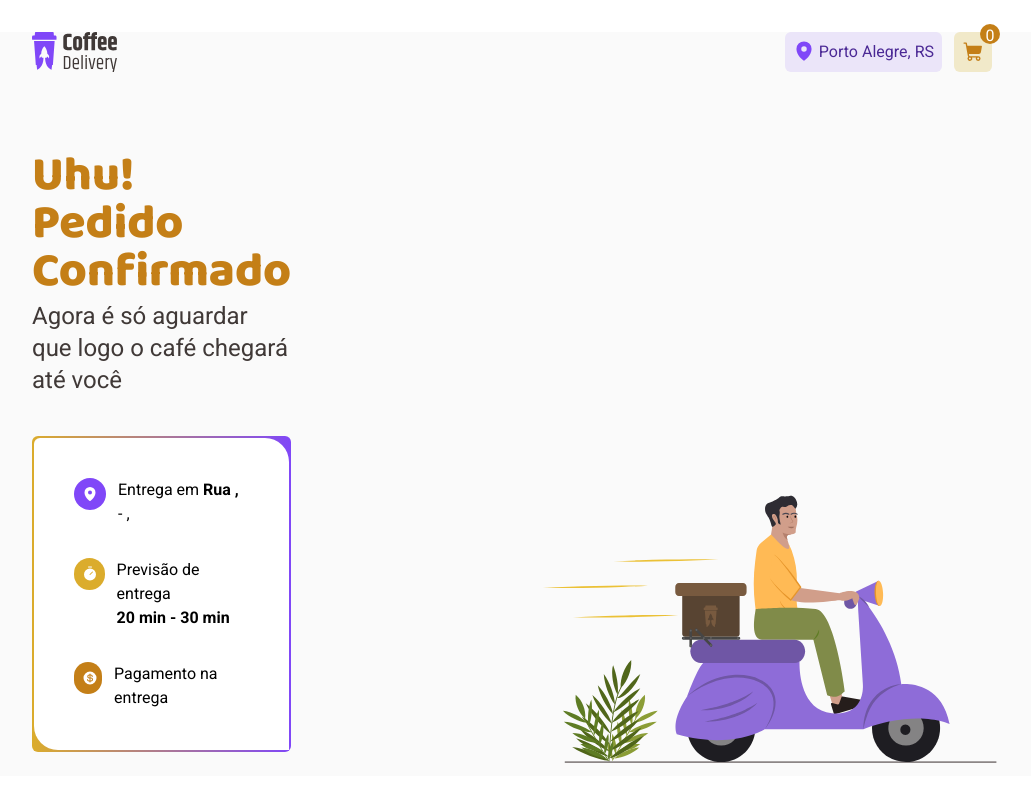
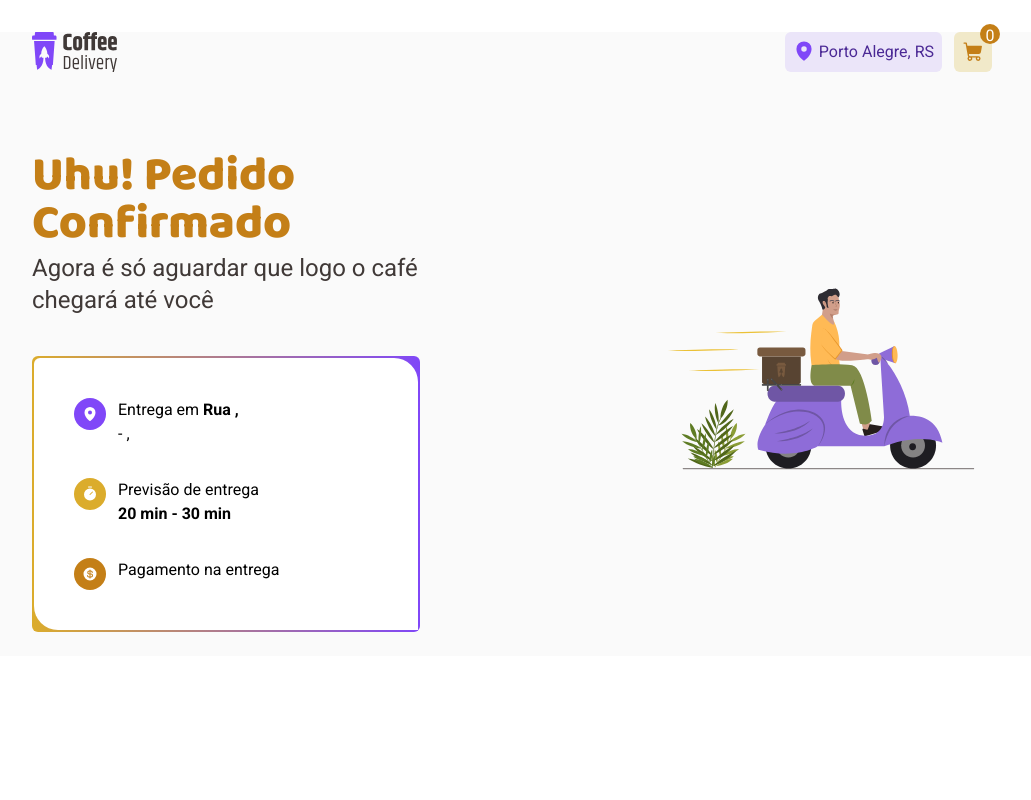
Before and after one commit to pedrogagodev/Coffee-Shop-Delivery, a React (Vite) app: page /success in a window 1280 px wide. Shown: the whole page, without its empty margins (128-1159 px from the left). Built offline with nearby package versions, Linux system fonts and the light colour scheme.

Commit message:
feat: adds animations in checkout items and success page

```diff
--- a/package.json
+++ b/package.json
@@ -13,6 +13,7 @@
   "dependencies": {
     "@hookform/resolvers": "^3.10.0",
     "@phosphor-icons/react": "^2.1.7",
+    "framer-motion": "^12.0.6",
     "phosphor": "^0.7.1",
     "react": "^18.3.1",
     "react-dom": "^18.3.1",
--- a/src/pages/Checkout.tsx
+++ b/src/pages/Checkout.tsx
@@ -15,6 +15,7 @@
 import { useCoffeeStore } from '../store/coffees';
 import { PaymentMethods } from '../store/checkoutPage';
 import { useState } from 'react';
+import { motion, AnimatePresence } from 'framer-motion';
 
 export function Checkout() {
   const { setFormData, setPaymentMethod, paymentMethod } = useFormStore();
@@ -287,9 +288,21 @@
           Cafés selecionados
         </h2>
         <div className="w-90 rounded-bl-3xl rounded-br-md rounded-tl-md rounded-tr-3xl bg-base-card px-3 pb-10 pt-4 md:w-112 md:px-10">
-          {coffeesInCart.map((coffee) => (
-            <ItemCheckout key={coffee.id} coffee={coffee} />
-          ))}
+          <AnimatePresence>
+            {coffeesInCart.map((coffee) => (
+              <motion.div
+                key={coffee.id}
+                initial={{ opacity: 1, x: 0 }}
+                exit={{
+                  opacity: 0,
+                  x: 100,
+                  transition: { duration: 0.4, ease: [0.4, 0, 0.2, 1] },
+                }}
+              >
+                <ItemCheckout coffee={coffee} />
+              </motion.div>
+            ))}
+          </AnimatePresence>
           <div className="flex flex-col gap-3">
             <div className="mt-6 flex justify-between text-base-text">
               <span>Total de itens</span>
--- a/src/pages/Success.tsx
+++ b/src/pages/Success.tsx
@@ -2,7 +2,7 @@
 
 import { useEffect } from 'react';
 import { useNavigate } from 'react-router';
-
+import { motion, AnimatePresence } from 'framer-motion';
 import { useFormStore } from '../store/checkoutPage';
 
 import Illustration from '../../public/Illustration.svg';
@@ -73,7 +73,16 @@
           </div>
         </div>
       </div>
-      <img src={Illustration} alt="Illustration" className="self-end" />
+      <AnimatePresence>
+        <motion.div
+          className="md:mt-32"
+          initial={{ transform: 'translateX(-100px)' }}
+          animate={{ transform: 'translateX(0px)' }}
+          transition={{ type: 'spring' }}
+        >
+          <img src={Illustration} alt="Illustration" className="self-end" />
+        </motion.div>
+      </AnimatePresence>
     </div>
   );
 }
```
Also changed, not shown: 1 other file (tests, documents, lock files or other folders).
